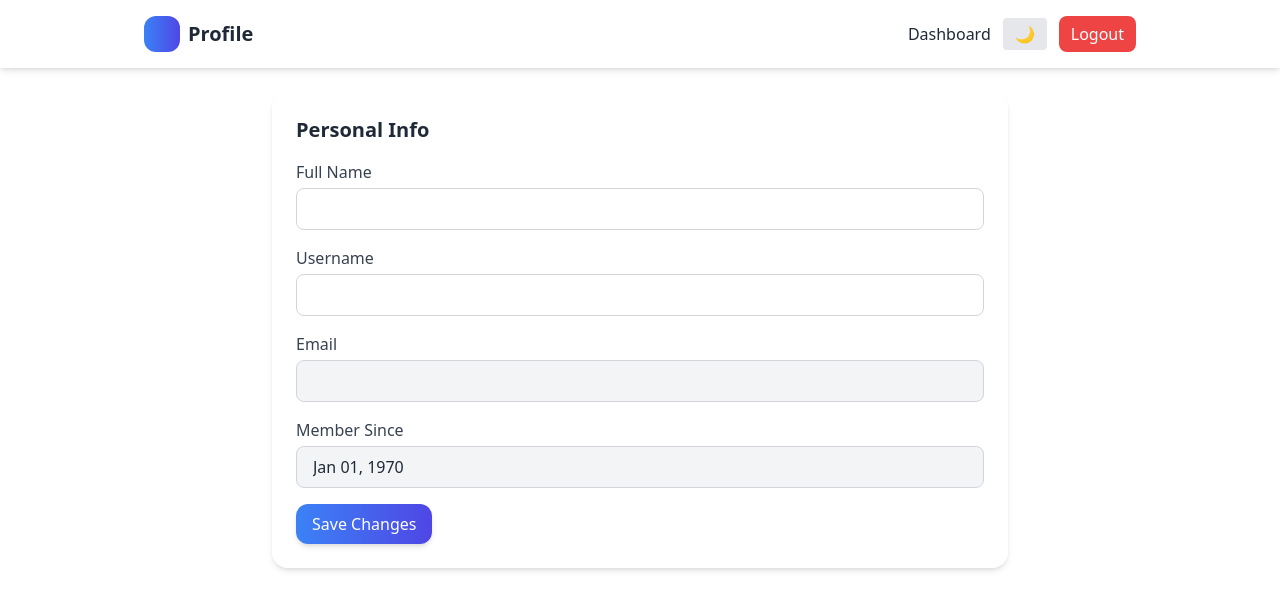
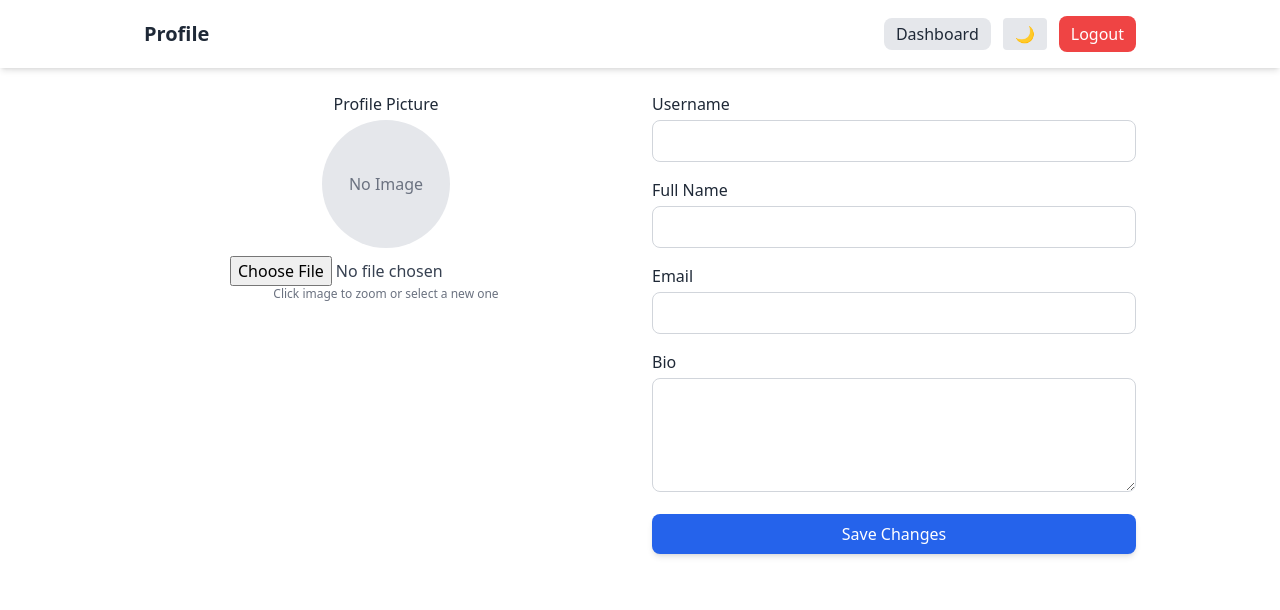
Before and after one commit to absaruzzaman/Minimalistic-Note-Taking-Web-Application, a PHP site: page /profile.php in a window 1280 px wide. Shown: the top 610 px of the page. Run offline with PHP 8.4, Linux system fonts and the light colour scheme; the visitor is signed in with stand-in values (Sample User, id 1); data that the repository does not hold is empty; some libraries are stand-ins or nearby versions.

Commit message:
profile section is clean now

```diff
--- a/profile.php
+++ b/profile.php
@@ -1,35 +1,13 @@
 <?php
 session_start();
 include('db.php');
-if(!isset($_SESSION['user_id'])){
-    header("Location: login.php");
-    exit;
-}
+if(!isset($_SESSION['user_id'])){ header("Location: login.php"); exit; }
 
 $user_id = $_SESSION['user_id'];
-
-// Fetch user info
-$stmt = $conn->prepare("SELECT username, full_name, email, created_at FROM users WHERE id=?");
+$stmt = $conn->prepare("SELECT username, full_name, email, bio, profile_pic FROM users WHERE id=?");
 $stmt->bind_param("i", $user_id);
 $stmt->execute();
 $user = $stmt->get_result()->fetch_assoc();
-
-// Handle update
-$message = "";
-if(isset($_POST['update_profile'])){
-    $new_username = $_POST['username'];
-    $new_full_name = $_POST['full_name'];
-    $stmt = $conn->prepare("UPDATE users SET username=?, full_name=? WHERE id=?");
-    $stmt->bind_param("ssi", $new_username, $new_full_name, $user_id);
-    if($stmt->execute()){
-        $message = "Profile updated successfully!";
-        $user['username'] = $new_username;
-        $user['full_name'] = $new_full_name;
-        $_SESSION['username'] = $new_username;
-    } else {
-        $message = "Error updating profile.";
-    }
-}
 ?>
 
 <!DOCTYPE html>
@@ -46,67 +24,107 @@ html { transition: background-color 0.3s, color 0.3s; }
 </head>
 <body class="bg-white dark:bg-gray-900 text-gray-800 dark:text-gray-200 min-h-screen">
 
-<!-- Top Bar -->
 <header class="w-full bg-white/90 dark:bg-gray-800 backdrop-blur-sm shadow-md">
   <div class="max-w-5xl mx-auto px-4 py-4 flex items-center justify-between">
-        <div class="flex items-center gap-2">
-            <div class="w-9 h-9 rounded-xl bg-gradient-to-r from-blue-500 to-indigo-600"></div>
     <h1 class="text-lg sm:text-xl font-bold">Profile</h1>
-        </div>
     <nav class="flex items-center gap-3">
-            <a href="index.php" class="hover:text-indigo-500">Dashboard</a>
+      <a href="index.php" class="px-3 py-1 rounded-lg bg-gray-200 dark:bg-gray-700 text-gray-800 dark:text-gray-200 hover:bg-gray-300 dark:hover:bg-gray-600 transition">
+          Dashboard
+      </a>
       <button id="dark-toggle" class="px-3 py-1 rounded bg-gray-200 dark:bg-gray-700 text-gray-800 dark:text-gray-200">🌙</button>
       <a href="logout.php" class="px-3 py-1.5 rounded-lg bg-red-500 hover:bg-red-600 text-white">Logout</a>
     </nav>
   </div>
 </header>
 
-<main class="max-w-3xl mx-auto px-4 py-6">
-    <?php if($message): ?>
-        <p class="mb-4 p-3 rounded-lg bg-green-100 dark:bg-green-700 text-green-800 dark:text-green-100"><?= htmlspecialchars($message) ?></p>
+<main class="max-w-5xl mx-auto px-4 py-6">
+  <form action="update_profile.php" method="POST" enctype="multipart/form-data" class="grid grid-cols-1 sm:grid-cols-2 gap-6">
+
+    <!-- Profile Picture -->
+    <div class="flex flex-col items-center">
+      <label class="block font-medium mb-1">Profile Picture</label>
+      <div class="relative w-32 h-32 mb-2">
+        <?php if($user['profile_pic'] && file_exists('uploads/'.$user['profile_pic'])): ?>
+            <img id="profile-preview" src="uploads/<?= htmlspecialchars($user['profile_pic']) ?>"
+                 alt="Profile Picture"
+                 class="w-full h-full rounded-full object-cover border-2 border-gray-300 dark:border-gray-600 shadow-md transition-transform duration-300 hover:scale-110 cursor-pointer">
+            <button type="submit" name="remove_pic" formaction="remove_pic.php"
+              class="absolute top-0 right-0 bg-red-500 text-white px-2 py-1 rounded-full hover:bg-red-600 text-xs">✕</button>
+        <?php else: ?>
+            <div class="w-full h-full rounded-full bg-gray-200 dark:bg-gray-700 flex items-center justify-center text-gray-500">
+              No Image
+            </div>
         <?php endif; ?>
+      </div>
+      <input type="file" name="profile_pic" accept="image/*" id="profile-input" class="block text-gray-700 dark:text-gray-200">
+      <p class="text-xs text-gray-500 dark:text-gray-400">Click image to zoom or select a new one</p>
+    </div>
 
-    <div class="bg-white/90 dark:bg-gray-800/80 p-6 rounded-2xl shadow-md">
-        <h2 class="text-xl font-semibold mb-4">Personal Info</h2>
-        <form method="POST" class="space-y-4">
+    <!-- Personal Info -->
+    <div class="flex flex-col gap-4">
       <div>
-                <label class="block text-gray-700 dark:text-gray-200 font-medium mb-1">Full Name</label>
-                <input type="text" name="full_name" value="<?= htmlspecialchars($user['full_name']) ?>" required
-                    class="w-full px-4 py-2 border border-gray-300 dark:border-gray-600 rounded-lg bg-white dark:bg-gray-700 text-gray-800 dark:text-gray-200 focus:ring-2 focus:ring-blue-400 outline-none transition">
+        <label class="block font-medium mb-1">Username</label>
+        <input type="text" name="username" value="<?= htmlspecialchars($user['username']) ?>" class="w-full px-4 py-2 border border-gray-300 dark:border-gray-600 rounded-lg bg-white dark:bg-gray-700 text-gray-800 dark:text-gray-200 outline-none">
       </div>
       <div>
-                <label class="block text-gray-700 dark:text-gray-200 font-medium mb-1">Username</label>
-                <input type="text" name="username" value="<?= htmlspecialchars($user['username']) ?>" required
-                    class="w-full px-4 py-2 border border-gray-300 dark:border-gray-600 rounded-lg bg-white dark:bg-gray-700 text-gray-800 dark:text-gray-200 focus:ring-2 focus:ring-blue-400 outline-none transition">
+        <label class="block font-medium mb-1">Full Name</label>
+        <input type="text" name="full_name" value="<?= htmlspecialchars($user['full_name']) ?>" class="w-full px-4 py-2 border border-gray-300 dark:border-gray-600 rounded-lg bg-white dark:bg-gray-700 text-gray-800 dark:text-gray-200 outline-none">
       </div>
       <div>
-                <label class="block text-gray-700 dark:text-gray-200 font-medium mb-1">Email</label>
-                <input type="email" value="<?= htmlspecialchars($user['email']) ?>" disabled
-                    class="w-full px-4 py-2 border border-gray-300 dark:border-gray-600 rounded-lg bg-gray-100 dark:bg-gray-700 text-gray-800 dark:text-gray-200 cursor-not-allowed">
+        <label class="block font-medium mb-1">Email</label>
+        <input type="email" name="email" value="<?= htmlspecialchars($user['email']) ?>" class="w-full px-4 py-2 border border-gray-300 dark:border-gray-600 rounded-lg bg-white dark:bg-gray-700 text-gray-800 dark:text-gray-200 outline-none">
       </div>
       <div>
-                <label class="block text-gray-700 dark:text-gray-200 font-medium mb-1">Member Since</label>
-                <input type="text" value="<?= htmlspecialchars(date('M d, Y', strtotime($user['created_at']))) ?>" disabled
-                    class="w-full px-4 py-2 border border-gray-300 dark:border-gray-600 rounded-lg bg-gray-100 dark:bg-gray-700 text-gray-800 dark:text-gray-200 cursor-not-allowed">
+        <label class="block font-medium mb-1">Bio</label>
+        <textarea name="bio" rows="4" class="w-full px-4 py-2 border border-gray-300 dark:border-gray-600 rounded-lg bg-white dark:bg-gray-700 text-gray-800 dark:text-gray-200 outline-none"><?= htmlspecialchars($user['bio']) ?></textarea>
       </div>
-            <button type="submit" name="update_profile" class="px-4 py-2 rounded-xl bg-gradient-to-r from-blue-500 to-indigo-600 text-white hover:from-blue-600 hover:to-indigo-700 shadow-md transition">Save Changes</button>
+
+      <button type="submit" class="px-4 py-2 rounded-lg bg-blue-600 dark:bg-blue-500 text-white hover:bg-blue-700 dark:hover:bg-blue-600 transition shadow-md">Save Changes</button>
+    </div>
+
   </form>
-    </div>
 </main>
 
 <script>
 const toggle = document.getElementById('dark-toggle');
+const preview = document.getElementById('profile-preview');
+const input = document.getElementById('profile-input');
+
 function updateIcon() {
     toggle.textContent = document.documentElement.classList.contains('dark') ? '☀️' : '🌙';
 }
+
 toggle.addEventListener('click', () => {
     document.documentElement.classList.toggle('dark');
     localStorage.setItem('theme', document.documentElement.classList.contains('dark') ? 'dark' : 'light');
     updateIcon();
 });
-// Load saved theme
-if(localStorage.getItem('theme')==='dark'){ document.documentElement.classList.add('dark'); }
+
+// Apply saved theme and update icon on page load
+if(localStorage.getItem('theme') === 'dark'){ document.documentElement.classList.add('dark'); }
 updateIcon();
+
+// Click image to zoom
+if(preview){
+    preview.addEventListener('click', () => {
+        const imgWindow = window.open('', '_blank');
+        imgWindow.document.write(`<img src="${preview.src}" style="width:100%; height:auto;">`);
+    });
+}
+
+// Live preview on upload
+if(input){
+    input.addEventListener('change', function(){
+        if(this.files && this.files[0]){
+            const reader = new FileReader();
+            reader.onload = function(e){
+                if(preview){ preview.src = e.target.result; }
+            }
+            reader.readAsDataURL(this.files[0]);
+        }
+    });
+}
 </script>
+
 </body>
 </html>
```
Also changed, not shown: remove_pic.php (added), uploads/user_2.jpeg (added), uploads/user_2.jpg (added), uploads/user_2.png (added). Lines whose indentation alone changed are shown as unchanged.
